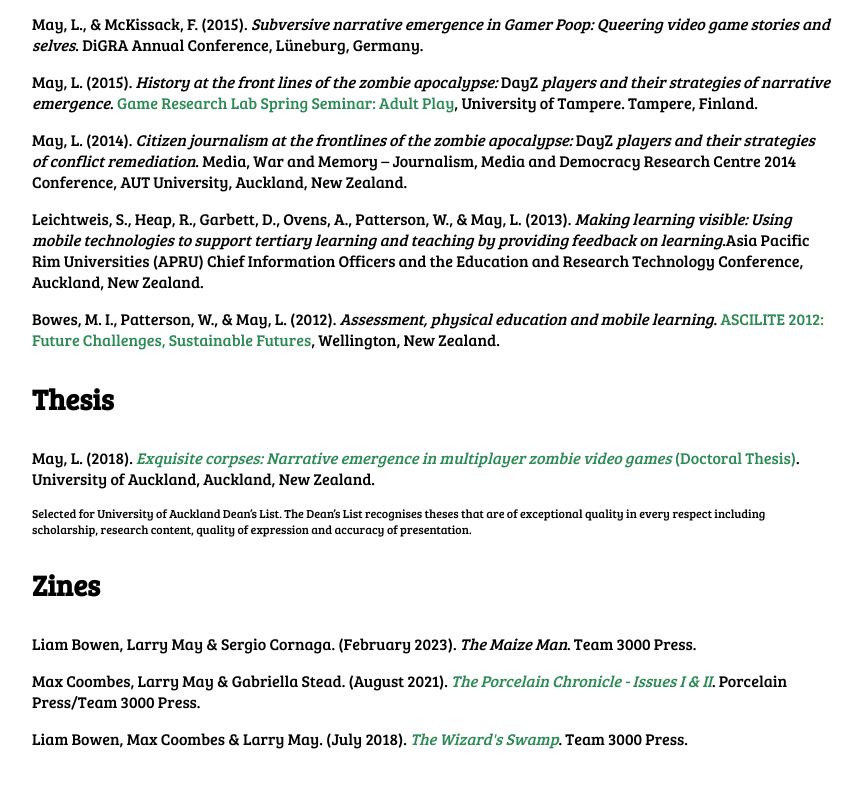
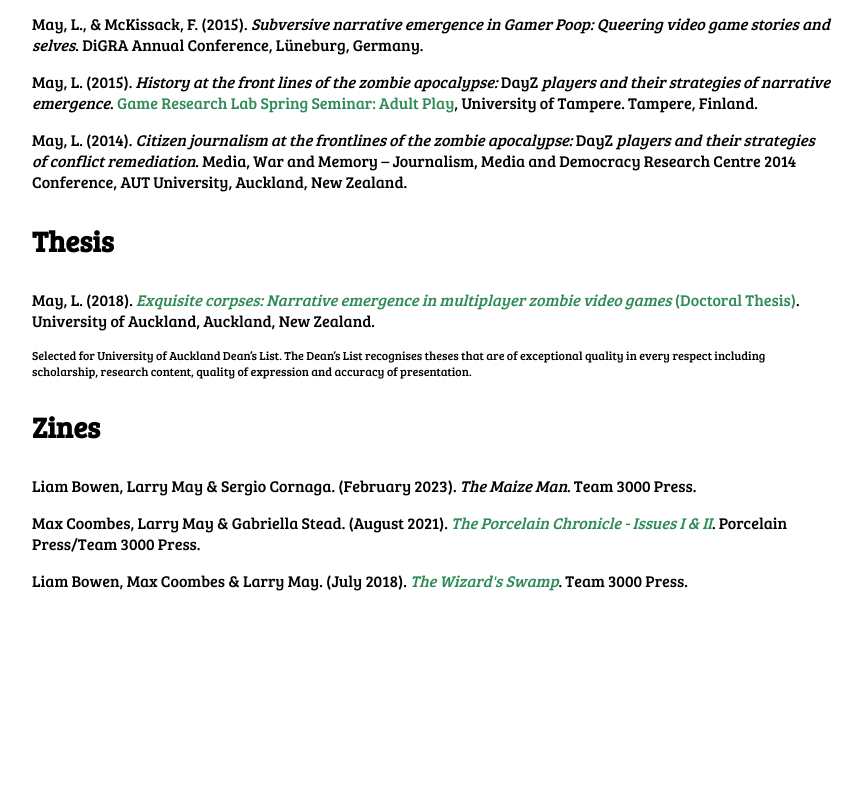
Before and after one commit to larry-may/larry-may.github.io, a plain HTML site: page index.html in a window 1280 px wide. Shown: the part 2485-3272 px from the top of the page, without its empty margins (208-1071 px from the left). After the commit the page ends 3126 px from the top, so only its background shows below. Drawn offline with Linux system fonts and the light colour scheme.

Commit message:
Update index.html

```diff
--- a/index.html
+++ b/index.html
@@ -590,14 +590,14 @@
                             players and their strategies of conflict remediation</i>. Media,
                         War and Memory &#8211; Journalism, Media and Democracy Research Centre 2014 Conference,
                         AUT University, Auckland, New Zealand.</p>
-                    <p>Leichtweis, S., Heap, R., Garbett, D., Ovens, A., Patterson, W., &amp; May, L. (2013). <i>Making
+                   <!-- <p>Leichtweis, S., Heap, R., Garbett, D., Ovens, A., Patterson, W., &amp; May, L. (2013). <i>Making
                             learning visible: Using mobile technologies to support tertiary learning and teaching by
                             providing feedback on learning</i>.Asia
                         Pacific Rim Universities (APRU) Chief Information Officers and the Education and Research
                         Technology Conference, Auckland, New Zealand.</p>
                     <p>Bowes, M. I., Patterson, W., &amp; May, L. (2012). <i>Assessment, physical education and mobile
                             learning</i>. <a href="https://ascilite.org/">ASCILITE 2012: Future Challenges, Sustainable
-                            Futures</a>, Wellington, New Zealand.</p>
+                            Futures</a>, Wellington, New Zealand.</p>-->
 
                 </section>
                 <section>
```
